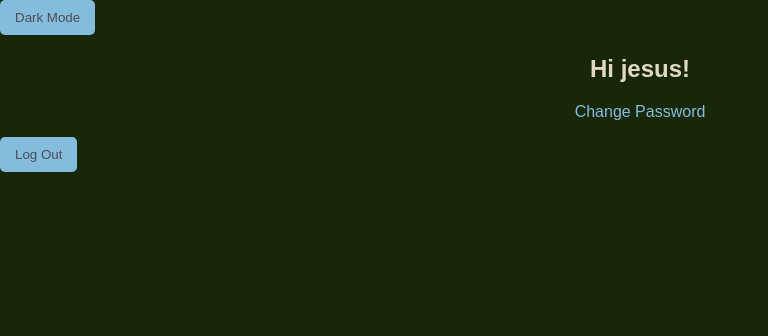
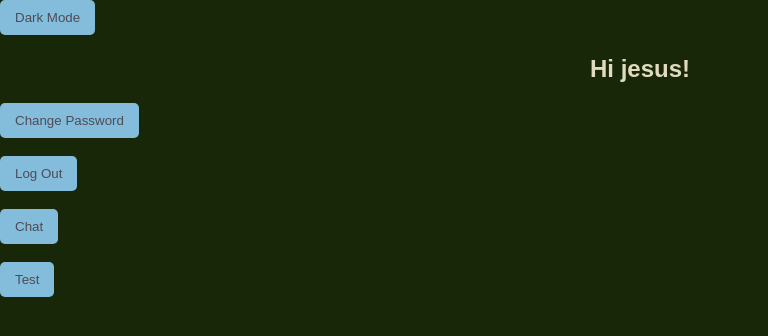
Before and after one commit to Brysonflowers/Echo-Chat, a Django app: page / in a window 1280 px wide. Shown: the top 336 px of the page, without its empty margins (0-768 px from the left). Run offline with Django 5.2, Linux system fonts and the light colour scheme; a user stored in the database is signed in.

Commit message:
Fixed darkmode and made webpages more navigable.

```diff
--- a/textingproject/echochatapp/static/css/styles.css
+++ b/textingproject/echochatapp/static/css/styles.css
@@ -84,6 +84,14 @@ button {
     border-radius: 5px;
 }
 
+.button-style {
+    background: #84bcdc;
+    padding: 10px 15px;
+    border: none;
+    color: #4e4c54;
+    border-radius: 5px;
+}
+
 button:hover {
     background: #6ea8d6;
     cursor: pointer;
--- a/textingproject/echochatapp/static/js/main.js
+++ b/textingproject/echochatapp/static/js/main.js
@@ -1,3 +1,4 @@
+document.addEventListener('DOMContentLoaded', () => {
     const toggle = document.getElementById("dark-toggle");
 
     // Load saved mode
@@ -14,3 +15,8 @@ toggle.addEventListener("click", () => {
 
         toggle.textContent = dark ? "Light Mode" : "Dark Mode";
     });
+})
+
+function test () {
+    document.location.href = "http://127.0.0.1:8000"
+}
--- a/textingproject/echochatapp/templates/index.html
+++ b/textingproject/echochatapp/templates/index.html
@@ -5,17 +5,30 @@
 {% block content %}
     {% if user.is_authenticated %}
     <h2>Hi {{ user.username }}!</h2>
-    <p><a href="{% url 'password_change' %}">Change Password</a></p>
+    <form action="{% url 'password_change' %}" method="post">
+        {% csrf_token %}
+        <button type="submit">Change Password</button>
+    </form>
+    <br>
     <form action="{% url 'logout' %}" method="post">
         {% csrf_token %}
         <button type="submit">Log Out</button>
+    </form>
+    <br>
+    <form action="{% url 'chat' %}" method="post">
+        {% csrf_token %}
+        <button type="submit">Chat</button>
+    </form>
+    <br>
+    <form action="{% url 'test' %}" method="post">
+        {% csrf_token %}
+        <button type="submit">Test</button>
     </form>
     {% else %}
     <img text-align class="logo" src="static/images/echochatlogo.png" alt="echochatlogo">
     <div class="all-links">
         <div><a class="links" href="{% url 'login' %}">Log In</a></div>
         <div><a class="links" href="{% url 'signup' %}">Sign Up</a></div>
-        <!-- <div><a class="links" href="{% url 'password_reset' %}">Password Reset</a></div> -->
     </div>
     {% endif %}
 {% endblock %}
--- a/textingproject/echochatapp/templates/registration/sign_up.html
+++ b/textingproject/echochatapp/templates/registration/sign_up.html
@@ -9,8 +9,7 @@
             {{ form }}
         </div>
     <button type="submit">Sign Up</button>
-    <div>
-        <a href="{% url 'home' %}">Cancel</a>
-    </div>
+    <br>
+    <button type="button" onclick="test()">Cancel</button>
     </form>
 {% endblock %}
--- a/textingproject/echochatapp/templates/test.html
+++ b/textingproject/echochatapp/templates/test.html
@@ -2,5 +2,6 @@
 {% load static %}
 
 {% block content %}
-
+    <h2>Hello</h2>
+    <button type="button" onclick="test()">Home</button>
 {% endblock %}
--- a/textingproject/echochatapp/views.py
+++ b/textingproject/echochatapp/views.py
@@ -24,3 +24,6 @@ def index(request: HttpRequest) -> HttpResponse:
 def thecurrentchatviewer(request: HttpRequest) -> HttpResponse:
     messages = ChatMessage.objects.order_by('timestamp').all()[:10]
     return render(request, "chattextpage.html", {'messages': messages})
+
+def test_view(request: HttpRequest) -> HttpResponse:
+    return render(request, 'test.html')
--- a/textingproject/textingproject/urls.py
+++ b/textingproject/textingproject/urls.py
@@ -23,5 +23,6 @@ urlpatterns = [
     path('echochatapp/', include('echochatapp.urls')),
     path("accounts/", include('django.contrib.auth.urls')),
     path('', index, name = 'home'),
-    path('chat',thecurrentchatviewer,name='chat')
+    path('chat',thecurrentchatviewer,name='chat'),
+    path('test', test_view, name = 'test')
 ]
```
Also changed, not shown: textingproject/echochatapp/templates/registration/login.html (+9 -10 lines), textingproject/echochatapp/templates/registration/password_change_form.html (+4 -4 lines). Lines whose indentation alone changed are shown as unchanged.
